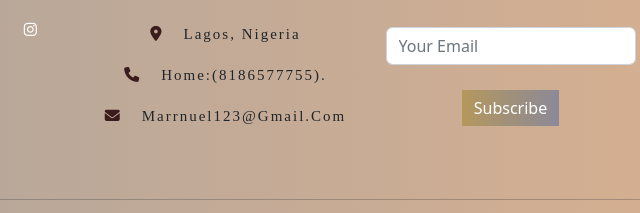
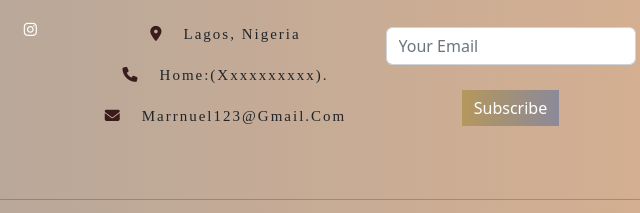
Before and after one commit to EmekaManuel/M-learn, a plain HTML site: page index.html in a window 1280 px wide. Shown: the part 2464-2677 px from the top of the page, 557-1197 px from the left. Drawn offline with Linux system fonts and the light colour scheme.

Commit message:
i'd try again someother time

```diff
--- a/index.html
+++ b/index.html
@@ -149,7 +149,7 @@
             <a class="navbar-brand" href="#">CONTACT</a>
          <div class="contact-icons">
           <p> <i class="fa-solid fa-location-dot"> </i>Lagos, Nigeria</p>
-          <p> <i class="fa-solid fa-phone"> </i>Home:(8186577755). </p>
+          <p> <i class="fa-solid fa-phone"> </i>Home:(xxxxxxxxxx). </p>
           <p> <i class="fa-solid fa-envelope"> </i>marrnuel123@gmail.com</p>
          </div>
           </div>
```
